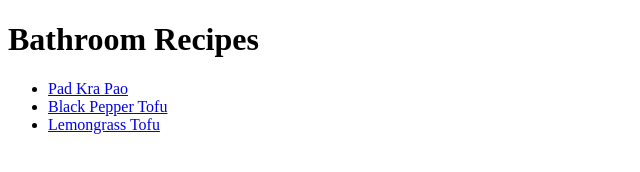
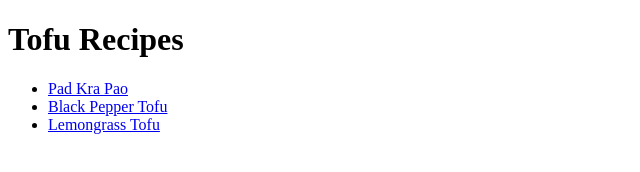
Before and after one commit to chrishousholder/odin-recipes, a plain HTML site: page index.html in a window 1280 px wide. Shown: the whole page, without its empty margins (0-640 px from the left). Drawn offline with Linux system fonts and the light colour scheme.

Commit message:
Display proper title.
Changed title and heading of index.html

```diff
--- a/index.html
+++ b/index.html
@@ -2,11 +2,11 @@
 <html lang="en">
     <head>
         <meta charset="UTF-8">
-        <title>Bathroom Recipes</title>
+        <title>Tofu Recipes</title>
     </head>
 
     <body>
-        <h1>Bathroom Recipes</h1>
+        <h1>Tofu Recipes</h1>
 
         <ul>
         <li><a href="recipes/padkrapao.html" target="_blank">Pad Kra Pao</a></li>
```
